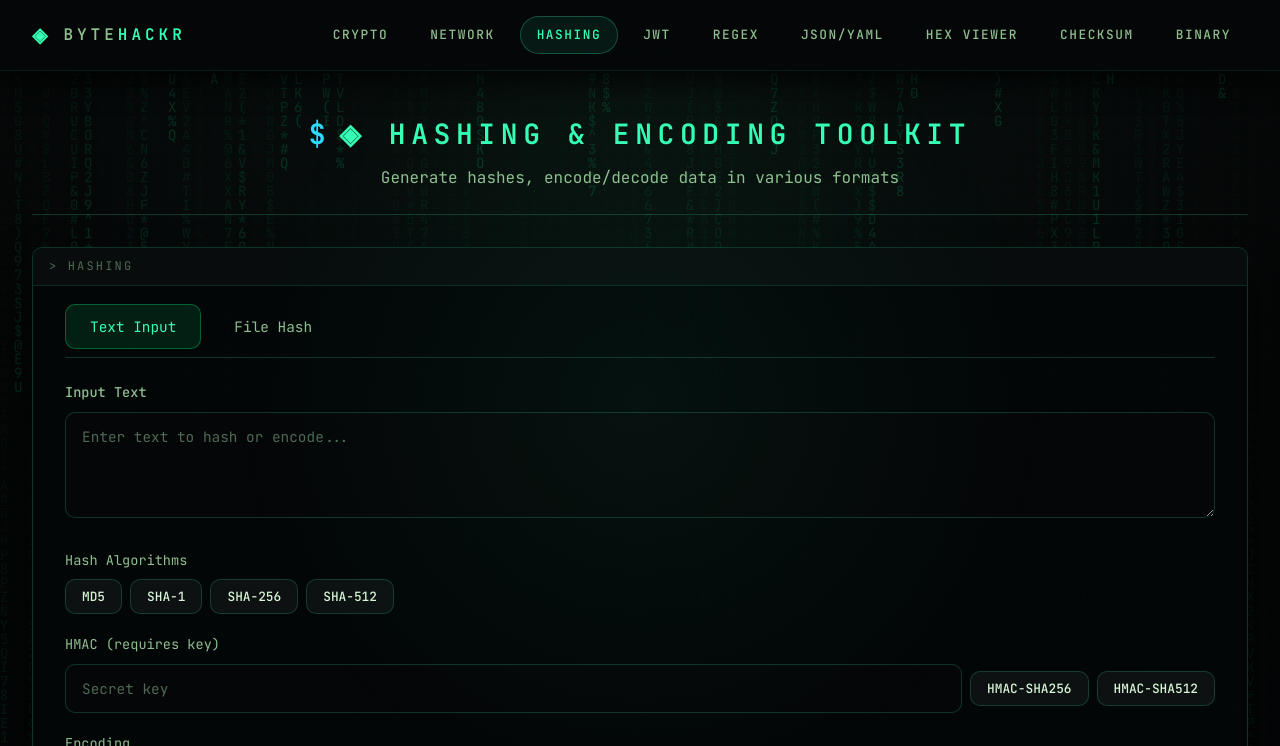
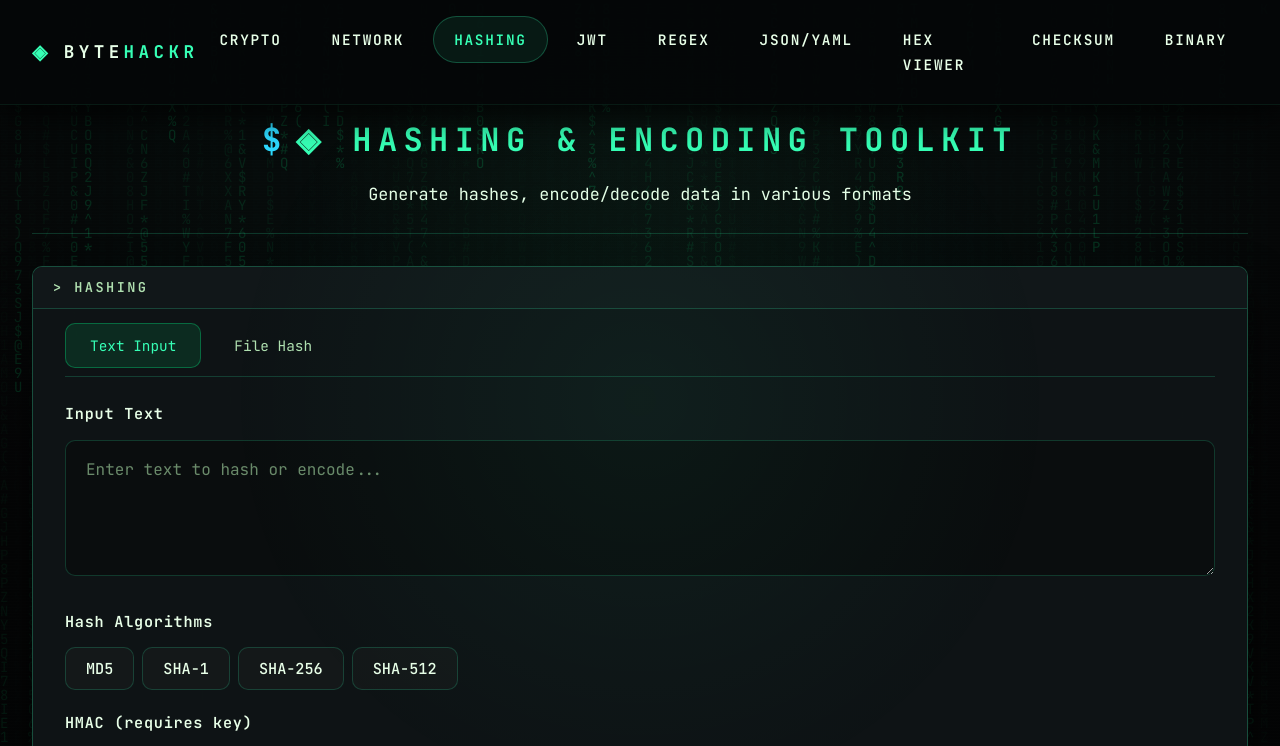
Before and after one commit to ByteHackr/tools.bytehackr.in, a website: page index.html in a window 1280 px wide. Both pictures are taken after a click on the element 640 px from the left and 782 px from the top of the page. Shown: the top 746 px of the page. Drawn offline with Linux system fonts and the light colour scheme.

Commit message:
feat: improve font visibility and UI contrast for daily use
- Increased base font size to 15px with better line-height (1.75)
- Enhanced text colors for better contrast (brighter greens)
- Larger input/textarea/button fonts (1rem)
- Improved label visibility (0.95rem, weight 600)
- Brighter backgrounds for tool containers and cards
- Better code/pre block readability
- Enhanced section headers and navigation
- All tests passing

```diff
--- a/css/style.css
+++ b/css/style.css
@@ -1,11 +1,11 @@
 /* ByteHackr Tools - Cyberpunk Theme */
 
 :root {
-    /* Core Colors */
-    --bg-primary: #050607;
-    --bg-secondary: #080b0c;
-    --bg-tertiary: #0d1112;
-    --bg-card: #0c1011;
+    /* Core Colors - Enhanced Contrast */
+    --bg-primary: #0a0d0e;
+    --bg-secondary: #0f1314;
+    --bg-tertiary: #141819;
+    --bg-card: #121617;
 
     /* Accent Colors - Terminal Glow */
     --accent-primary: #36ffb5;
@@ -14,10 +14,10 @@
     --accent-warning: #ffb347;
     --accent-danger: #ff7070;
 
-    /* Text Colors */
-    --text-primary: #d7f5d7;
-    --text-secondary: #8fbf8f;
-    --text-muted: #4e6954;
+    /* Text Colors - Enhanced Visibility */
+    --text-primary: #e8ffe8;
+    --text-secondary: #b0e0b0;
+    --text-muted: #6a8a6a;
 
     /* Gradients */
     --gradient-primary: linear-gradient(135deg, rgba(54, 255, 181, 0.4) 0%, rgba(45, 217, 255, 0.2) 100%);
@@ -54,9 +54,10 @@ html {
 
 body {
     font-family: var(--font-mono);
+    font-size: 15px;
     background: radial-gradient(circle at top, #0b1512 0%, #050607 55%, #030405 100%);
     color: var(--text-primary);
-    line-height: 1.6;
+    line-height: 1.75;
     min-height: 100vh;
     overflow-x: hidden;
     position: relative;
@@ -146,9 +147,9 @@ h1, h2, h3, h4, h5, h6 {
     gap: 0.75rem;
     text-decoration: none;
     font-family: var(--font-display);
-    font-size: 1rem;
-    font-weight: 600;
-    color: var(--text-secondary);
+    font-size: 1.1rem;
+    font-weight: 700;
+    color: var(--text-primary);
     text-transform: uppercase;
     letter-spacing: 0.25em;
 }
@@ -171,11 +172,11 @@ h1, h2, h3, h4, h5, h6 {
 
 .nav-menu a {
     display: block;
-    padding: 0.5rem 1rem;
-    color: var(--text-secondary);
+    padding: 0.625rem 1.25rem;
+    color: var(--text-primary);
     text-decoration: none;
-    font-size: 0.8rem;
-    font-weight: 500;
+    font-size: 0.9rem;
+    font-weight: 600;
     border-radius: 999px;
     transition: var(--transition-fast);
     border: 1px solid transparent;
@@ -333,10 +334,10 @@ h1, h2, h3, h4, h5, h6 {
 }
 
 .tool-card {
-    background: var(--bg-card);
-    border: 1px solid rgba(54, 255, 181, 0.15);
-    border-radius: var(--border-radius);
-    padding: 2rem;
+    background: rgba(18, 22, 24, 0.95);
+    border: 1px solid rgba(54, 255, 181, 0.2);
+    border-radius: var(--border-radius);
+    padding: 2.25rem;
     cursor: pointer;
     transition: var(--transition-normal);
     position: relative;
@@ -368,17 +369,18 @@ h1, h2, h3, h4, h5, h6 {
 }
 
 .tool-card h3 {
-    font-size: 1rem;
-    margin-bottom: 0.5rem;
+    font-size: 1.15rem;
+    margin-bottom: 0.75rem;
     color: var(--accent-primary);
     text-transform: uppercase;
     letter-spacing: 0.15em;
+    font-weight: 700;
 }
 
 .tool-card p {
-    font-size: 0.85rem;
-    color: var(--text-secondary);
-    line-height: 1.5;
+    font-size: 0.95rem;
+    color: var(--text-primary);
+    line-height: 1.7;
     padding-left: 1.5rem;
 }
 
@@ -426,12 +428,13 @@ h1, h2, h3, h4, h5, h6 {
 }
 
 .section-header h2 {
-    font-size: 1.75rem;
-    margin-bottom: 0.5rem;
+    font-size: 2rem;
+    margin-bottom: 0.75rem;
     letter-spacing: 0.2em;
     text-transform: uppercase;
     color: var(--accent-primary);
     position: relative;
+    font-weight: 700;
 }
 
 .section-header h2::before {
@@ -441,13 +444,14 @@ h1, h2, h3, h4, h5, h6 {
 }
 
 .section-header p {
-    color: var(--text-secondary);
+    color: var(--text-primary);
+    font-size: 1.05rem;
 }
 
 /* Tool Container */
 .tool-container {
-    background: rgba(4, 7, 8, 0.95);
-    border: 1px solid rgba(54, 255, 181, 0.18);
+    background: rgba(15, 20, 22, 0.98);
+    border: 1px solid rgba(54, 255, 181, 0.25);
     border-radius: var(--border-radius);
     padding: 3.5rem 2rem 2rem;
     box-shadow: var(--shadow-card);
@@ -461,17 +465,18 @@ h1, h2, h3, h4, h5, h6 {
     top: 0;
     left: 0;
     right: 0;
-    height: 38px;
-    background: rgba(9, 13, 14, 0.95);
-    border-bottom: 1px solid rgba(54, 255, 181, 0.12);
-    padding: 0 1rem;
+    height: 42px;
+    background: rgba(18, 24, 26, 0.98);
+    border-bottom: 1px solid rgba(54, 255, 181, 0.2);
+    padding: 0 1.25rem;
     display: flex;
     align-items: center;
     gap: 0.35rem;
-    font-size: 0.75rem;
+    font-size: 0.85rem;
     letter-spacing: 0.18em;
     text-transform: uppercase;
-    color: var(--text-muted);
+    color: var(--text-secondary);
+    font-weight: 600;
 }
 
 .tool-container > *:first-child {
@@ -514,15 +519,17 @@ h1, h2, h3, h4, h5, h6 {
 
 .terminal-panel h3 {
     margin: 0;
-    font-size: 0.95rem;
+    font-size: 1.1rem;
     letter-spacing: 0.1em;
     text-transform: uppercase;
     color: var(--accent-secondary);
+    font-weight: 700;
 }
 
 .panel-subtext {
-    font-size: 0.75rem;
-    color: var(--text-muted);
+    font-size: 0.9rem;
+    color: var(--text-primary);
+    margin-top: 0.5rem;
 }
 
 .panel-note {
@@ -600,9 +607,11 @@ h1, h2, h3, h4, h5, h6 {
     min-height: 140px;
     background: var(--bg-primary);
     border-radius: var(--border-radius);
-    padding: 0.75rem;
+    padding: 1rem;
     border: 1px solid var(--border-color);
-    color: var(--text-secondary);
+    color: var(--text-primary);
+    font-size: 0.95rem;
+    line-height: 1.75;
     overflow: auto;
 }
 
@@ -755,10 +764,11 @@ h1, h2, h3, h4, h5, h6 {
 
 .input-group label {
     display: block;
-    margin-bottom: 0.5rem;
-    font-size: 0.85rem;
-    color: var(--text-secondary);
-    font-weight: 500;
+    margin-bottom: 0.75rem;
+    font-size: 0.95rem;
+    color: var(--text-primary);
+    font-weight: 600;
+    letter-spacing: 0.05em;
 }
 
 textarea,
@@ -767,13 +777,14 @@ input[type="password"],
 input[type="number"],
 select {
     width: 100%;
-    padding: 0.875rem 1rem;
+    padding: 1rem 1.25rem;
     background: var(--bg-primary);
     border: 1px solid var(--border-color);
     border-radius: var(--border-radius);
     color: var(--text-primary);
     font-family: var(--font-mono);
-    font-size: 0.9rem;
+    font-size: 1rem;
+    line-height: 1.6;
     transition: var(--transition-fast);
     resize: vertical;
 }
@@ -810,13 +821,13 @@ select {
     align-items: center;
     justify-content: center;
     gap: 0.5rem;
-    padding: 0.75rem 1.5rem;
+    padding: 0.875rem 1.75rem;
     background: var(--bg-tertiary);
     border: 1px solid var(--border-color);
     border-radius: var(--border-radius);
     color: var(--text-primary);
     font-family: var(--font-mono);
-    font-size: 0.9rem;
+    font-size: 1rem;
     font-weight: 500;
     cursor: pointer;
     transition: var(--transition-fast);
@@ -851,8 +862,8 @@ select {
 }
 
 .btn-sm {
-    padding: 0.5rem 1rem;
-    font-size: 0.8rem;
+    padding: 0.625rem 1.25rem;
+    font-size: 0.95rem;
 }
 
 .btn-group {
@@ -948,21 +959,22 @@ select {
 }
 
 .hash-table td {
-    padding: 0.75rem;
+    padding: 1rem;
     border-bottom: 1px solid var(--border-color);
-    font-size: 0.85rem;
+    font-size: 0.95rem;
 }
 
 .hash-table td:first-child {
     width: 80px;
-    color: var(--text-secondary);
-    font-weight: 500;
+    color: var(--text-primary);
+    font-weight: 600;
 }
 
 .hash-table td:nth-child(2) {
     font-family: var(--font-mono);
     word-break: break-all;
     color: var(--text-primary);
+    font-size: 1rem;
 }
 
 .hash-table td:last-child {
@@ -1002,9 +1014,11 @@ select {
 
 .option-group label {
     display: block;
-    margin-bottom: 0.5rem;
-    font-size: 0.85rem;
-    color: var(--text-secondary);
+    margin-bottom: 0.75rem;
+    font-size: 0.95rem;
+    color: var(--text-primary);
+    font-weight: 600;
+    letter-spacing: 0.05em;
 }
 
 .inline-input {
@@ -1079,11 +1093,12 @@ select {
 
 .jwt-part pre {
     background: var(--bg-tertiary);
-    padding: 1rem;
+    padding: 1.25rem;
     border-radius: var(--border-radius);
     overflow-x: auto;
-    font-size: 0.8rem;
-    line-height: 1.6;
+    font-size: 0.95rem;
+    line-height: 1.75;
+    color: var(--text-primary);
 }
 
 .claims-info {
@@ -1453,12 +1468,14 @@ select {
 
 .tool-panel pre {
     margin-top: 0.75rem;
-    padding: 1rem;
+    padding: 1.25rem;
     background: var(--bg-tertiary);
     border-radius: var(--border-radius);
-    font-size: 0.8rem;
+    font-size: 0.95rem;
+    line-height: 1.75;
     overflow-x: auto;
     min-height: 60px;
+    color: var(--text-primary);
 }
 
 .schema-result {
```
